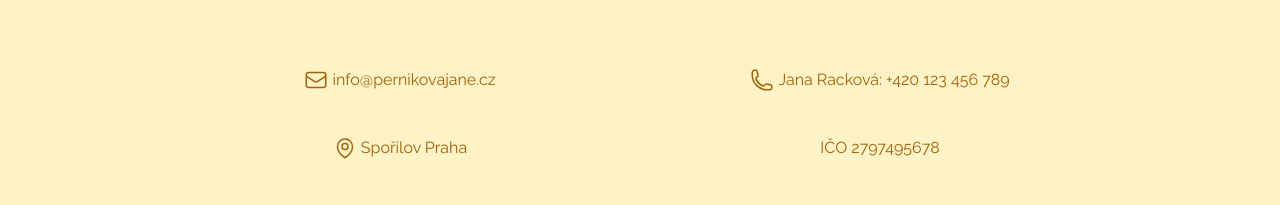
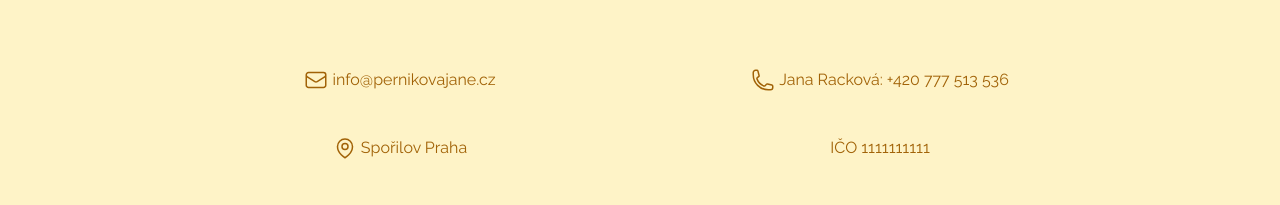
Before and after one commit to WandererOndra/PernikovaJane, a Next.js app: page /Contact in a window 1280 px wide. Shown: the part 256-461 px from the top of the page. Built offline with nearby package versions, Linux system fonts and the light colour scheme.

Commit message:
Update page.jsx
update contacts

```diff
--- a/src/app/Contact/page.jsx
+++ b/src/app/Contact/page.jsx
@@ -23,10 +23,10 @@ export default function Contact() {
                 <svg xmlns="http://www.w3.org/2000/svg" fill="none" viewBox="0 0 24 24" strokeWidth="1.5" stroke="currentColor" className="w-6 h-6">
                     <path strokeLinecap="round" strokeLinejoin="round" d="M2.25 6.75c0 8.284 6.716 15 15 15h2.25a2.25 2.25 0 0 0 2.25-2.25v-1.372c0-.516-.351-.966-.852-1.091l-4.423-1.106c-.44-.11-.902.055-1.173.417l-.97 1.293c-.282.376-.769.542-1.21.38a12.035 12.035 0 0 1-7.143-7.143c-.162-.441.004-.928.38-1.21l1.293-.97c.363-.271.527-.734.417-1.173L6.963 3.102a1.125 1.125 0 0 0-1.091-.852H4.5A2.25 2.25 0 0 0 2.25 4.5v2.25Z" />
                 </svg>
-                <p>Jana Racková:<a href="tel:+420605904603"> +420 123 456 789</a></p>
+                <p>Jana Racková:<a href="tel:+420605904603"> +420 777 513 536</a></p>
             </div>
             <div className="contactItem md:order-4">
-                <p>IČO 2797495678</p>
+                <p>IČO 1111111111</p>
             </div>
             <div className="contactItem md:order-5">
                 <svg className="w-6 h-6 text-gray-800 dark:text-yellow-700" aria-hidden="true" xmlns="http://www.w3.org/2000/svg" width="24" height="24" fill="currentColor" viewBox="0 0 24 24">
```
